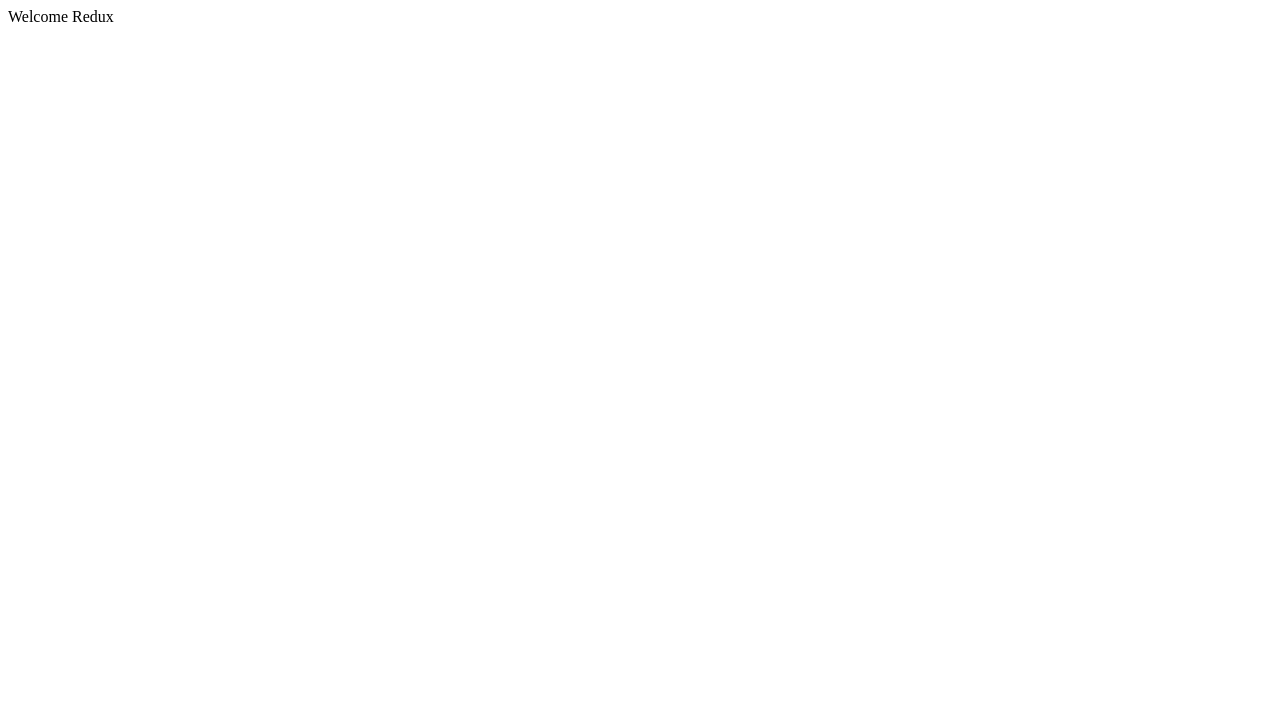
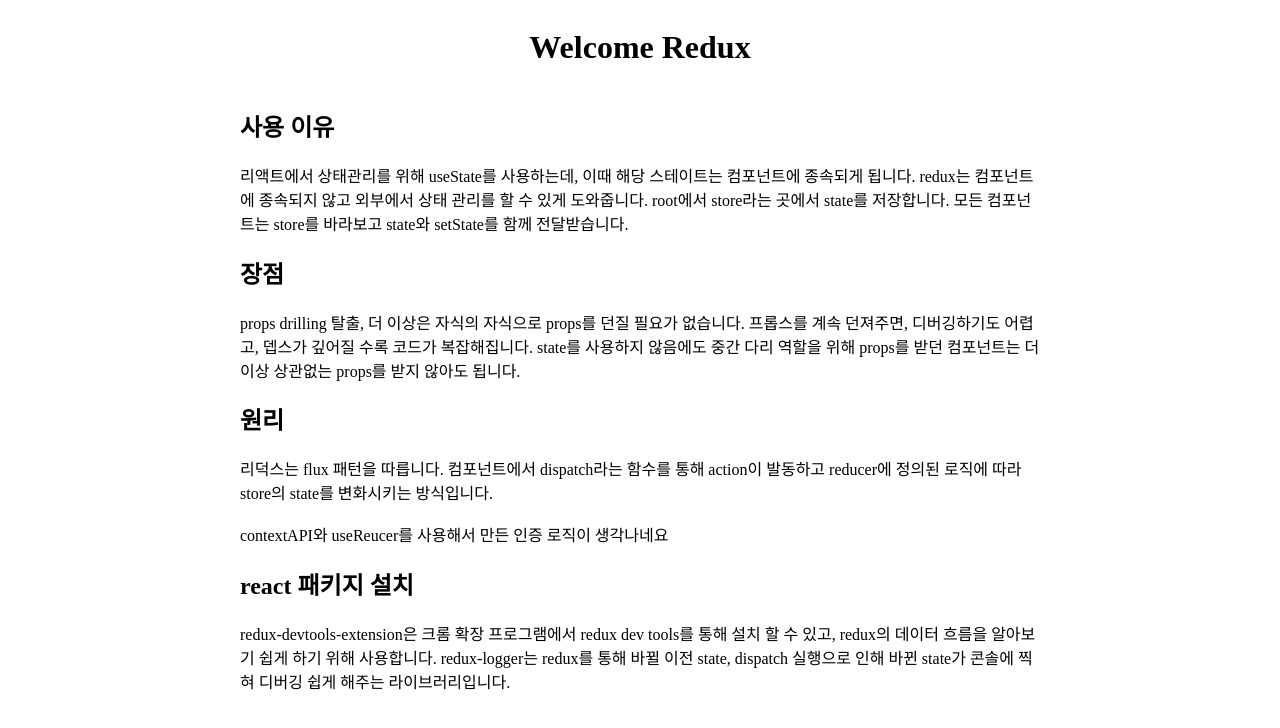
Before and after one commit to willy4202/React-TIL, a React (Create React App) app: page /redux in a window 1280 px wide. Shown: the top 728 px of the page. Built offline with nearby package versions, Linux system fonts and the light colour scheme.

Commit message:
add: redux 설명 작성

```diff
--- a/src/App.js
+++ b/src/App.js
@@ -3,7 +3,7 @@
 import InfiniteScroll from "./InfiniteScroll/InfiniteScroll";
 import Pagenation from "./Pagenation/Pagenation";
 import ReactJs from "./ReactJs";
-import Redux from "./Redux";
+import Redux from "./Redux/Redux";
 
 const App = () => {
   return (
--- a/src/Redux.js
+++ /dev/null
@@ -1,7 +0,0 @@
-import React from "react";
-
-const Redux = () => {
-  return <div>Welcome Redux</div>;
-};
-
-export default Redux;
--- /dev/null
+++ b/src/Redux/Redux.js
@@ -0,0 +1,57 @@
+import React from "react";
+import styled from "styled-components";
+
+const Redux = () => {
+  return (
+    <Layout>
+      <header>
+        <h1>Welcome Redux</h1>
+      </header>
+      <article>
+        <h2>사용 이유</h2>
+        <div>
+          리액트에서 상태관리를 위해 useState를 사용하는데, 이때 해당 스테이트는
+          컴포넌트에 종속되게 됩니다. redux는 컴포넌트에 종속되지 않고 외부에서
+          상태 관리를 할 수 있게 도와줍니다. root에서 store라는 곳에서 state를
+          저장합니다. 모든 컴포넌트는 store를 바라보고 state와 setState를 함께
+          전달받습니다.
+        </div>
+        <h2>장점</h2>
+        <div>
+          props drilling 탈출, 더 이상은 자식의 자식으로 props를 던질 필요가
+          없습니다. 프롭스를 계속 던져주면, 디버깅하기도 어렵고, 뎁스가 깊어질
+          수록 코드가 복잡해집니다. state를 사용하지 않음에도 중간 다리 역할을
+          위해 props를 받던 컴포넌트는 더 이상 상관없는 props를 받지 않아도
+          됩니다.
+        </div>
+        <h2>원리</h2>
+        <div>
+          리덕스는 flux 패턴을 따릅니다. 컴포넌트에서 dispatch라는 함수를 통해
+          action이 발동하고 reducer에 정의된 로직에 따라 store의 state를
+          변화시키는 방식입니다.
+          <br />
+          <br />
+          contextAPI와 useReucer를 사용해서 만든 인증 로직이 생각나네요
+        </div>
+        <h2>react 패키지 설치</h2>
+        <div>
+          redux-devtools-extension은 크롬 확장 프로그램에서 redux dev tools를
+          통해 설치 할 수 있고, redux의 데이터 흐름을 알아보기 쉽게 하기 위해
+          사용합니다. redux-logger는 redux를 통해 바뀔 이전 state, dispatch
+          실행으로 인해 바뀐 state가 콘솔에 찍혀 디버깅 쉽게 해주는
+          라이브러리입니다.
+        </div>
+      </article>
+    </Layout>
+  );
+};
+
+export default Redux;
+
+const Layout = styled.div`
+  display: flex;
+  flex-direction: column;
+  align-items: center;
+  max-width: 800px;
+  margin: 0 auto;
+`;
```
